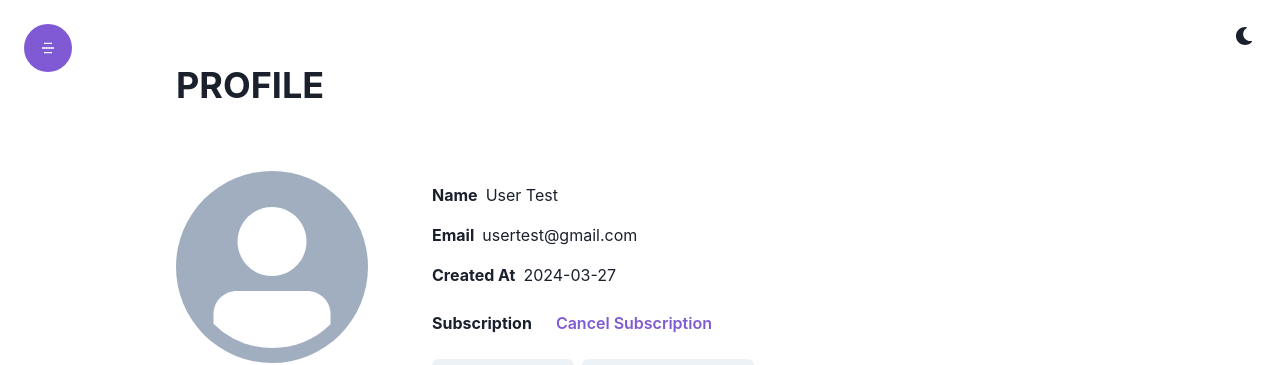
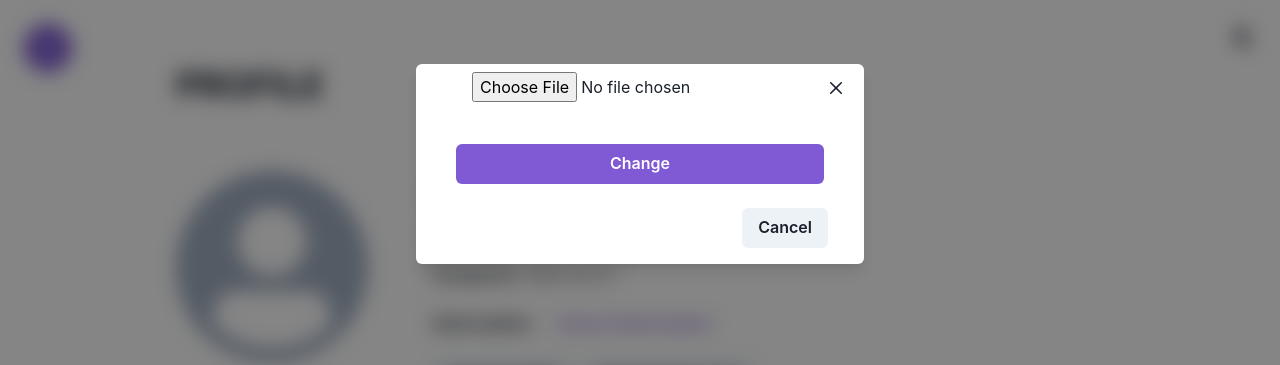
Before and after one commit to hassaan-codes/git-mern--udemy-like-app, a React (Create React App) app in the folder frontend/: page /profile in a window 1280 px wide. Both pictures are taken after a click on the button "Change Photo". Shown: the top 365 px of the page. Built offline with nearby package versions, Linux system fonts and the light colour scheme.

Commit message:
Update Profile.jsx

```diff
--- a/frontend/src/components/profile/Profile.jsx
+++ b/frontend/src/components/profile/Profile.jsx
@@ -1,11 +1,7 @@
-import { Avatar, Button, Container, HStack, Heading, Image, Input, Modal, ModalBody, ModalCloseButton, ModalContent, ModalFooter, ModalOverlay, Stack, Text, VStack } from '@chakra-ui/react'
+import { Avatar, Button, Container, HStack, Heading, Image, Input, Modal, ModalBody, ModalCloseButton, ModalContent, ModalFooter, ModalOverlay, Stack, Text, VStack, useDisclosure } from '@chakra-ui/react'
 import React, { useState } from 'react'
 import { RiDeleteBin7Fill } from 'react-icons/ri'
 import { Link } from 'react-router-dom'
-
-const removeFromPlaylistHandler = ({courseId}) => {
-
-}
 
 const Profile = () => {
     const user = {
@@ -25,6 +21,16 @@ const Profile = () => {
         ]
     }
 
+    const removeFromPlaylistHandler = ({courseId}) => {
+
+    }
+
+    const changeImageSubmitHandler = (e, image) => {
+        e.preventDefault();
+    }
+
+    const {isOpen, onClose, onOpen} = useDisclosure();
+
   return (
     <Container minH={'95vh'} maxW={'container.lg'} py={8}>
         <Heading children={'Profile'} m={8} textTransform={'uppercase'}/>
@@ -32,7 +38,7 @@ const Profile = () => {
         <Stack justifyContent={'flex-start'} direction={['column', 'row']} alignItems={'center'} spacing={['8', '16']} p={8}>
             <VStack>
                 <Avatar boxSize={48}/>
-                <Button colorScheme='purple' variant={'ghost'}>Change Photo</Button>
+                <Button onClick={onOpen} colorScheme='purple' variant={'ghost'}>Change Photo</Button>
             </VStack>
 
             <VStack spacing={4} alignItems={['center', 'flex-start']}>
@@ -103,32 +109,44 @@ const Profile = () => {
             </Stack>
         }
 
-        <ChangePhotoBox/>
+        <ChangePhotoBox isOpen={isOpen} onClose={onClose} changeImageSubmitHandler={changeImageSubmitHandler}/>
     </Container>
   )
 }
 
-const ChangePhotoBox = () => {
-    const [isOpen,setIsOpen] = useState(false);
+const ChangePhotoBox = ({isOpen, onClose, changeImageSubmitHandler}) => {
+    const [image, setImage] = useState('');
+    const [imagePrev, setImagePrev] = useState('');
 
     const changeImageHandler = (e) => {
         const file = e.target.files[0];
         const reader = new FileReader();
         reader.readAsDataURL(file);
         reader.onloadend = () => {
+            setImage(file);
+            setImagePrev(reader.result);
         }
     }
 
-    return <Modal>
+    const closeHandler = () => {
+        onClose();
+        setImagePrev('');
+        setImage('');
+    }
+
+    return <Modal isOpen={isOpen} onClose={closeHandler}>
         <ModalOverlay backdropFilter={'blur(10px)'} />
         <ModalContent>
             <ModalCloseButton/>
             <ModalBody>
                 <Container>
-                    <form>
+                    <form onSubmit={(e) => changeImageSubmitHandler(e, image)}>
                         <VStack spacing={8}>
-                            <Avatar boxSize={48}/>
-                            <Input type='file' onChange={changeImageHandler}/>
+                            {
+                               imagePrev && <Avatar boxSize={48} src={imagePrev}/>
+
+                            }
+                            <Input border={'none'} type='file' onChange={changeImageHandler}/>
 
                             <Button width={'full'} colorScheme='purple' type='submit'>Change</Button>
                         </VStack>
@@ -137,7 +155,7 @@ const ChangePhotoBox = () => {
             </ModalBody>
 
             <ModalFooter>
-                <Button mr={3} >Cancel</Button>
+                <Button mr={3} onClick={closeHandler}>Cancel</Button>
             </ModalFooter>
         </ModalContent>
     </Modal>
```
